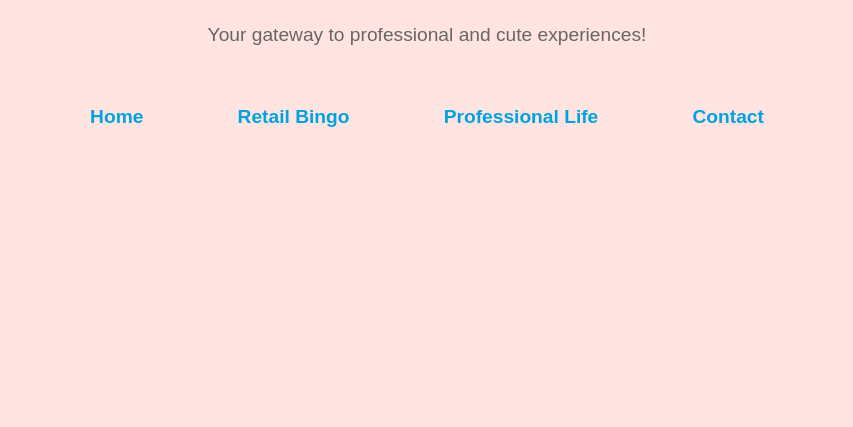
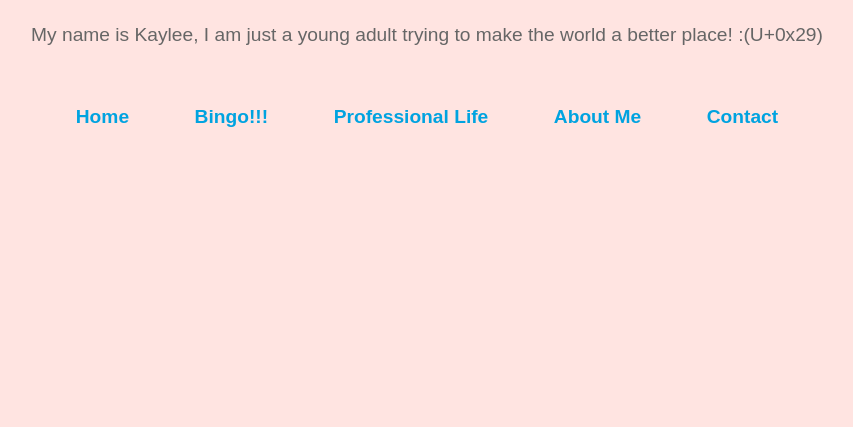
Before and after one commit to NextGen-Code-Innovations/kayleejohnston.xyz, a plain HTML site: page template.html in a window 1280 px wide. Shown: the part 373-800 px from the top of the page, without its empty margins (213-1066 px from the left). Drawn offline with Linux system fonts and the light colour scheme.

Commit message:
changed template

```diff
--- a/template.html
+++ b/template.html
@@ -8,12 +8,12 @@
 </head>
 <body>
     <h1>Welcome!</h1>
-    <p>Your gateway to professional and cute experiences!</p>
-
+    <p>My name is Kaylee, I am just a young adult trying to make the world a better place! :(U+0x29)</p>
     <nav>
         <a href="index.html">Home</a>
-        <a href="retailBingo.html">Retail Bingo</a>
+        <a href="bingoSelect.html">Bingo!!!</a>
         <a href="professionalLanding.html">Professional Life</a>
+        <a href="aboutMe.html">About Me</a>
         <a href="contact.html">Contact</a>
     </nav>
 
```
Also changed, not shown: new.index.html (+1 -1 lines).
